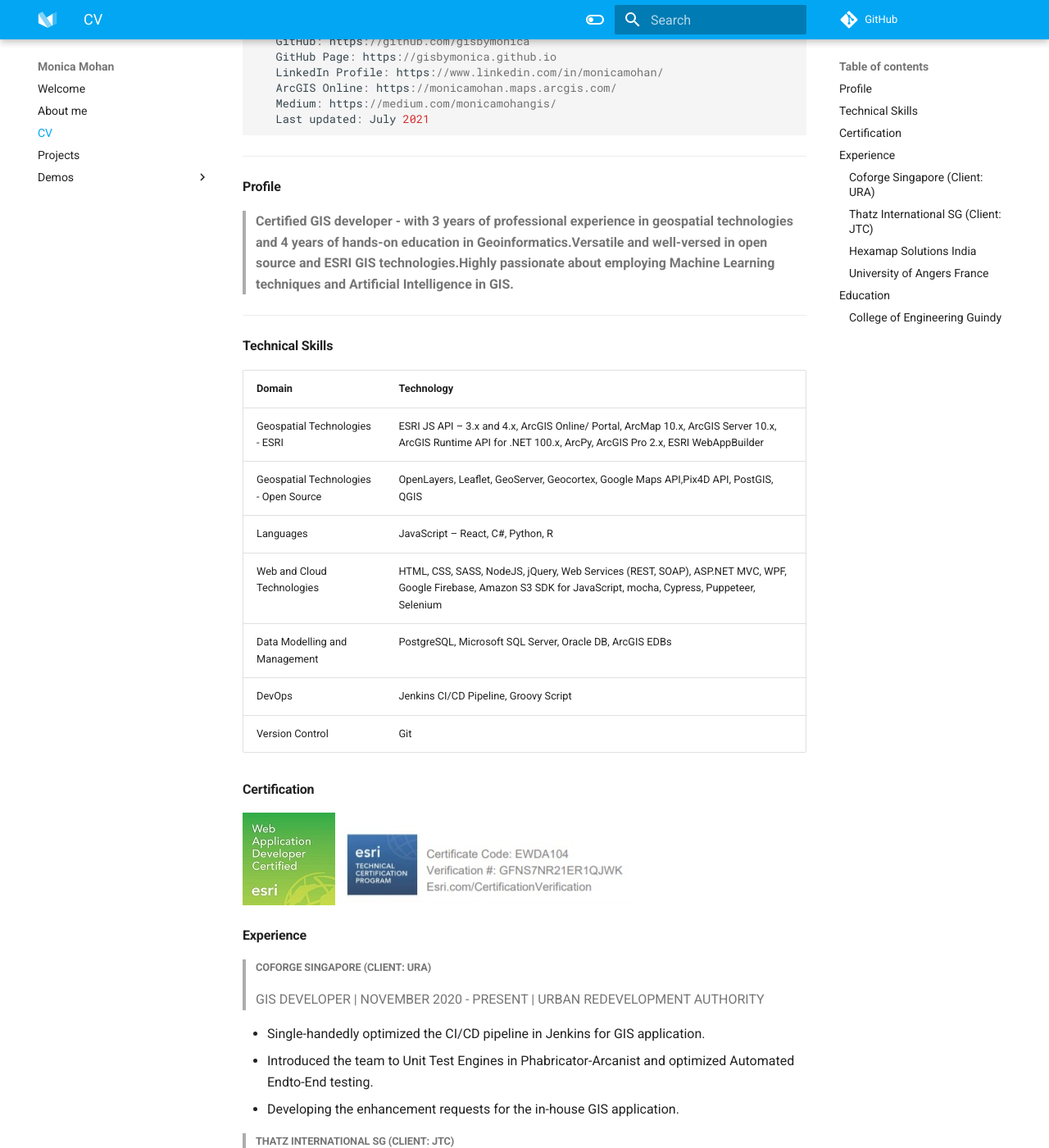
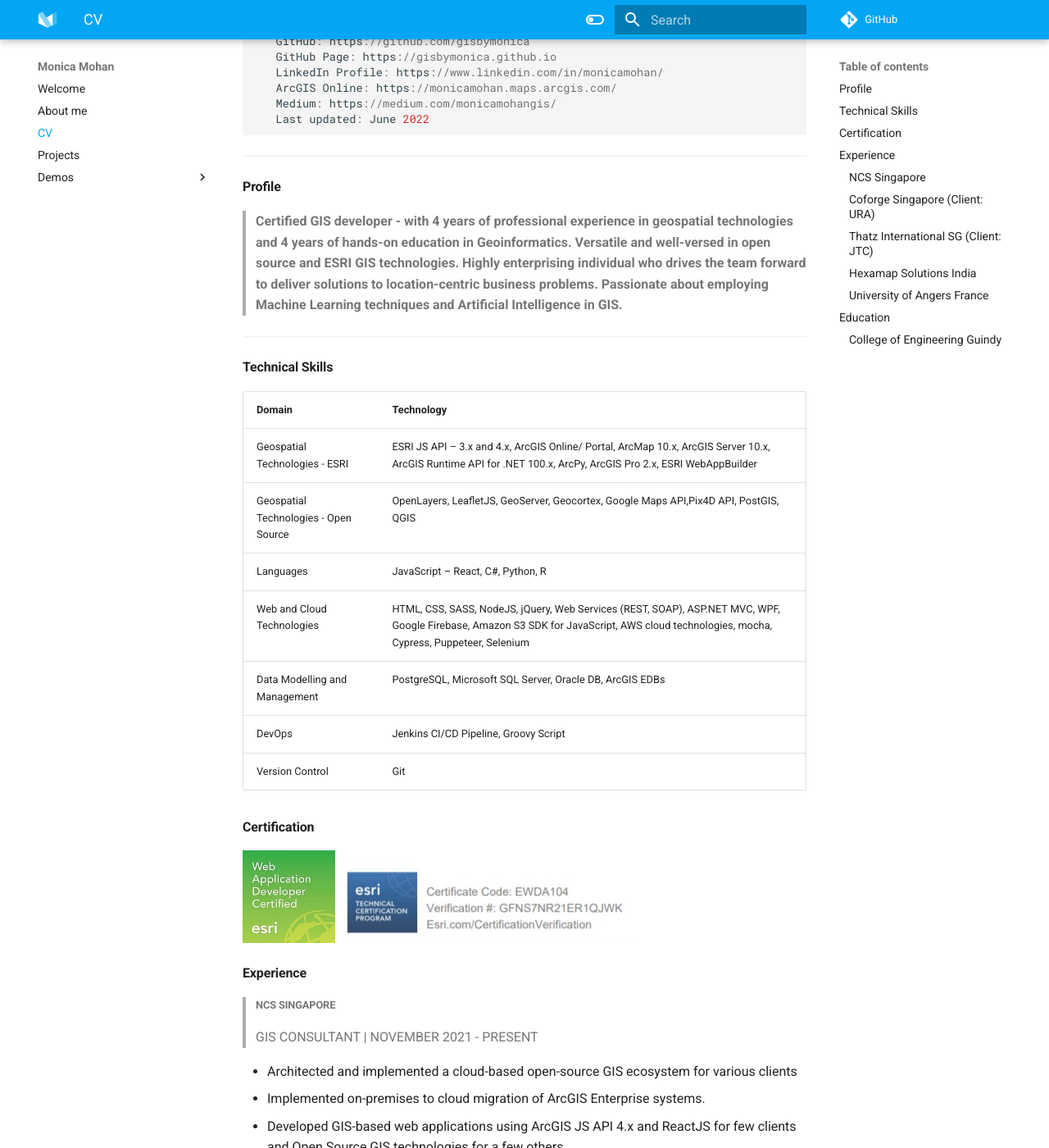
Before and after one commit to gisbymonica/gisbymonica.github.io, an MkDocs documentation site: the page built from docs/resume.md, in a window 1280 px wide and 1400 px high, scrolled down 248 px. Shown: the whole window at 82% size. Built offline with MkDocs 1.6.1 and Material for MkDocs 9.7.7, drawn with Linux system fonts in a browser that asks for light colours; some of the changed text lies outside the part shown.

Commit message:
Update resume.md

````diff
--- a/docs/resume.md
+++ b/docs/resume.md
@@ -10,13 +10,13 @@
    LinkedIn Profile: https://www.linkedin.com/in/monicamohan/
    ArcGIS Online: https://monicamohan.maps.arcgis.com/
    Medium: https://medium.com/monicamohangis/
-   Last updated: July 2021
+   Last updated: June 2022
 ```
 ***
 
 ####  Profile
 
-> **Certified GIS developer - with 3 years of professional experience in geospatial technologies and 4 years of hands-on education in Geoinformatics.Versatile and well-versed in open source and ESRI GIS technologies.Highly passionate about employing Machine Learning techniques and Artificial Intelligence in GIS.**
+> **Certified GIS developer - with 4 years of professional experience in geospatial technologies and 4 years of hands-on education in Geoinformatics. Versatile and well-versed in open source and ESRI GIS technologies. Highly enterprising individual who drives the team forward to deliver solutions to location-centric business problems. Passionate about employing Machine Learning techniques and Artificial Intelligence in GIS.**
 
 ***
 
@@ -25,9 +25,9 @@
 |Domain  |Technology  |
 |---------|---------|
 |Geospatial Technologies - ESRI | ESRI JS API – 3.x and 4.x, ArcGIS Online/ Portal, ArcMap 10.x, ArcGIS Server 10.x, ArcGIS Runtime API for .NET 100.x, ArcPy, ArcGIS Pro 2.x, ESRI WebAppBuilder  |
-|Geospatial Technologies - Open Source     | OpenLayers, Leaflet, GeoServer, Geocortex, Google Maps API,Pix4D API, PostGIS, QGIS        |
+|Geospatial Technologies - Open Source     | OpenLayers, LeafletJS, GeoServer, Geocortex, Google Maps API,Pix4D API, PostGIS, QGIS        |
 |Languages     | JavaScript – React, C#, Python, R           |
-|Web and Cloud Technologies  | HTML, CSS, SASS, NodeJS, jQuery, Web Services (REST, SOAP), ASP.NET MVC, WPF, Google Firebase, Amazon S3 SDK for JavaScript, mocha, Cypress, Puppeteer, Selenium         |
+|Web and Cloud Technologies  | HTML, CSS, SASS, NodeJS, jQuery, Web Services (REST, SOAP), ASP.NET MVC, WPF, Google Firebase, Amazon S3 SDK for JavaScript, AWS cloud technologies, mocha, Cypress, Puppeteer, Selenium         |
 |Data Modelling and Management     | PostgreSQL, Microsoft SQL Server, Oracle DB, ArcGIS EDBs         |
 |DevOps     | Jenkins CI/CD Pipeline, Groovy Script       |
 |Version Control     | Git     |
@@ -38,12 +38,19 @@
 ![ESRI CERT](images/cert-small.jpg)
 
 #### Experience
+> ##### NCS Singapore
+> GIS CONSULTANT | NOVEMBER 2021 - PRESENT
+
+- Architected and implemented a cloud-based open-source GIS ecosystem for various clients
+- Implemented on-premises to cloud migration of ArcGIS Enterprise systems.
+- Developed GIS-based web applications using ArcGIS JS API 4.x and ReactJS for few clients and Open Source GIS technologies for a few others.
+- Initiated client interactions and supported pre-sales team with system and solution architectures for GIS systems.
 
 > ##### Coforge Singapore (Client: URA)
-> GIS DEVELOPER | NOVEMBER 2020 - PRESENT | URBAN REDEVELOPMENT AUTHORITY
+> GIS DEVELOPER | NOVEMBER 2020 - NOVEMBER 2021 | URBAN REDEVELOPMENT AUTHORITY
 
 - Single-handedly optimized the CI/CD pipeline in Jenkins for GIS application.
-- Introduced the team to Unit Test Engines in Phabricator-Arcanist and optimized Automated Endto-End testing.
+- Introduced the team to Unit Test Engines in Phabricator-Arcanist and optimized Automated End-to-End testing.
 - Developing the enhancement requests for the in-house GIS application.
 
 > ##### Thatz International SG (Client: JTC)
````
